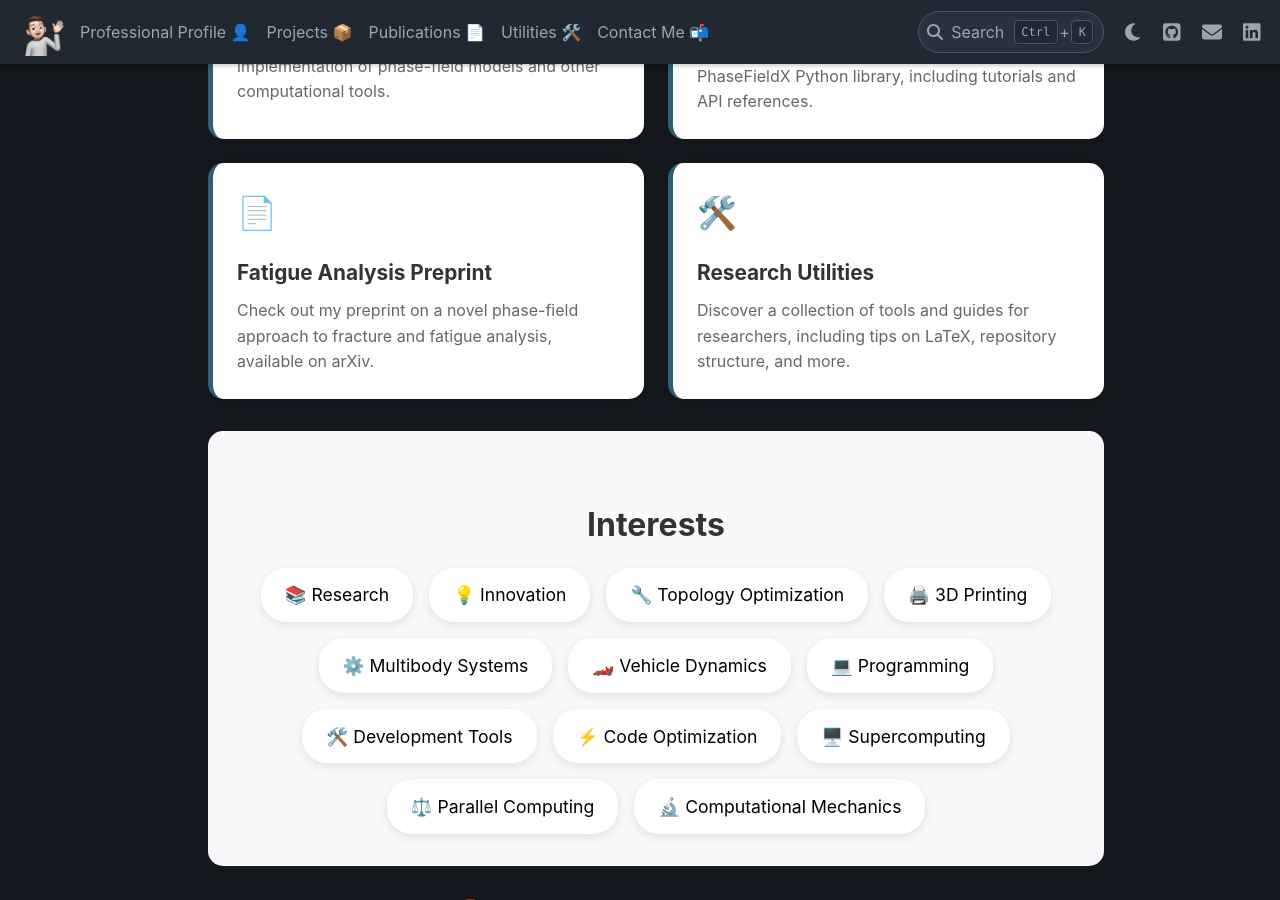
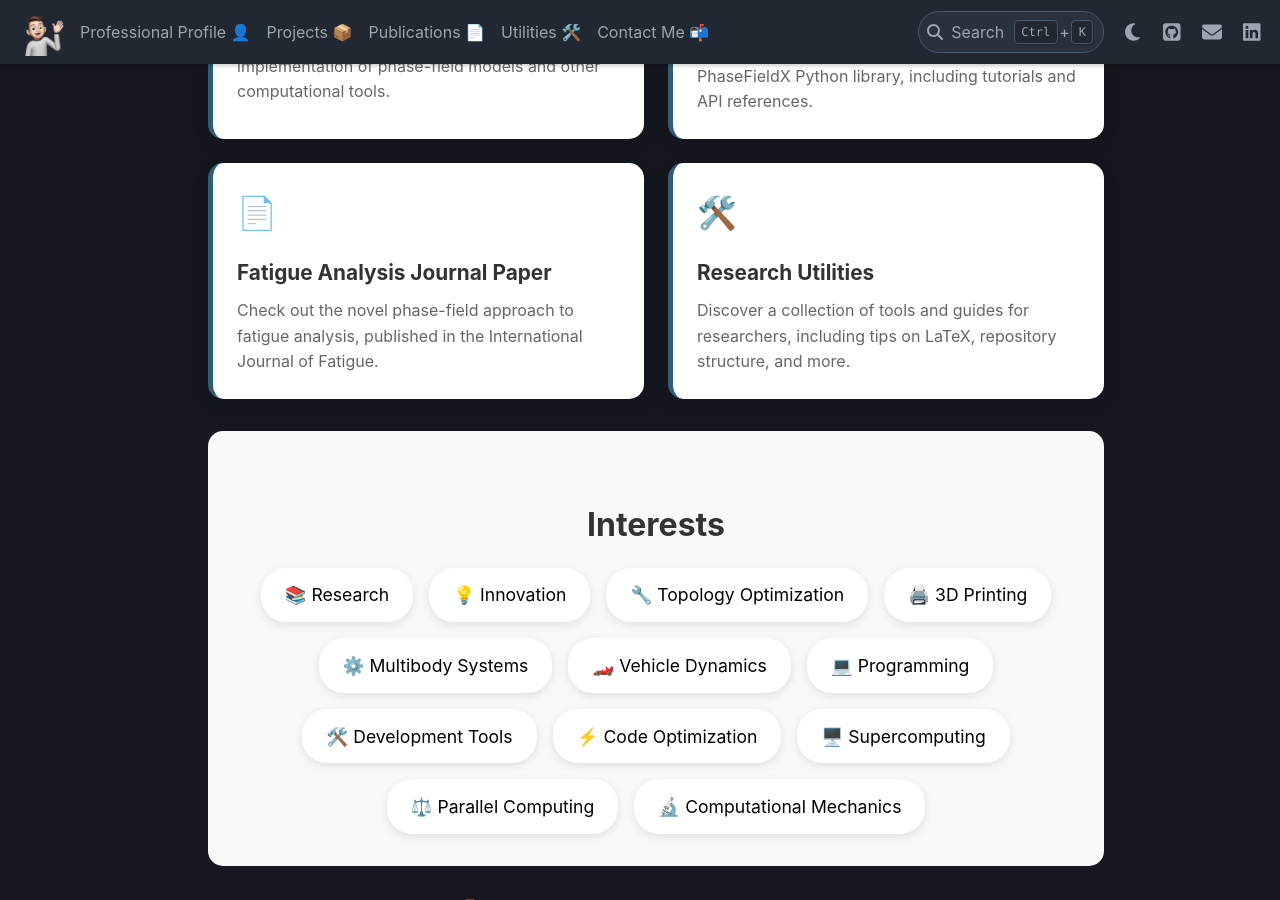
Before and after one commit to CastillonMiguel/CastillonMiguel.github.io, a Sphinx documentation site: the page built from docs/source/index.rst, in a window 1280 px wide and 900 px high, scrolled down 616 px. Built offline with Sphinx 7.4.7 and the PyData theme 0.15.4, drawn with Linux system fonts in a browser that asks for light colours.

Commit message:
update publication references from arXiv preprint to journal paper with DOI

```diff
--- a/docs/source/index.rst
+++ b/docs/source/index.rst
@@ -148,11 +148,11 @@
         </div>
 
         <div class="skill-card">
-            <a href="https://arxiv.org/abs/2509.08939" target="_blank">
+            <a href="https://doi.org/10.1016/j.ijfatigue.2025.109397" target="_blank">
                 <div class="skill-icon">📄</div>
-                <div class="skill-title">Fatigue Analysis Preprint</div>
+                <div class="skill-title">Fatigue Analysis Journal Paper</div>
                 <div class="skill-description">
-                    Check out my preprint on a novel phase-field approach to fracture and fatigue analysis, available on arXiv.
+                    Check out the novel phase-field approach to fatigue analysis, published in the International Journal of Fatigue.
                 </div>
             </a>
         </div>
```
Also changed, not shown: docs/source/Publications/index.rst (+4 -5 lines).
